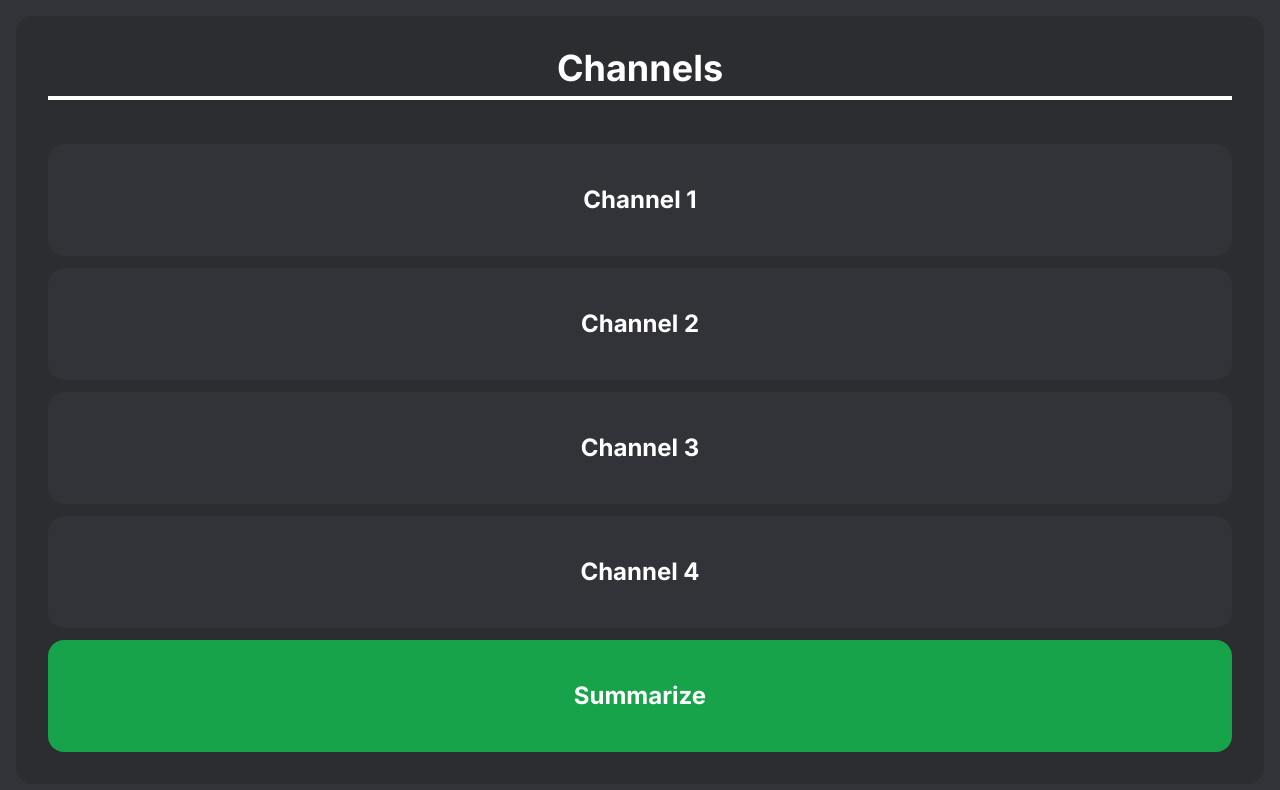
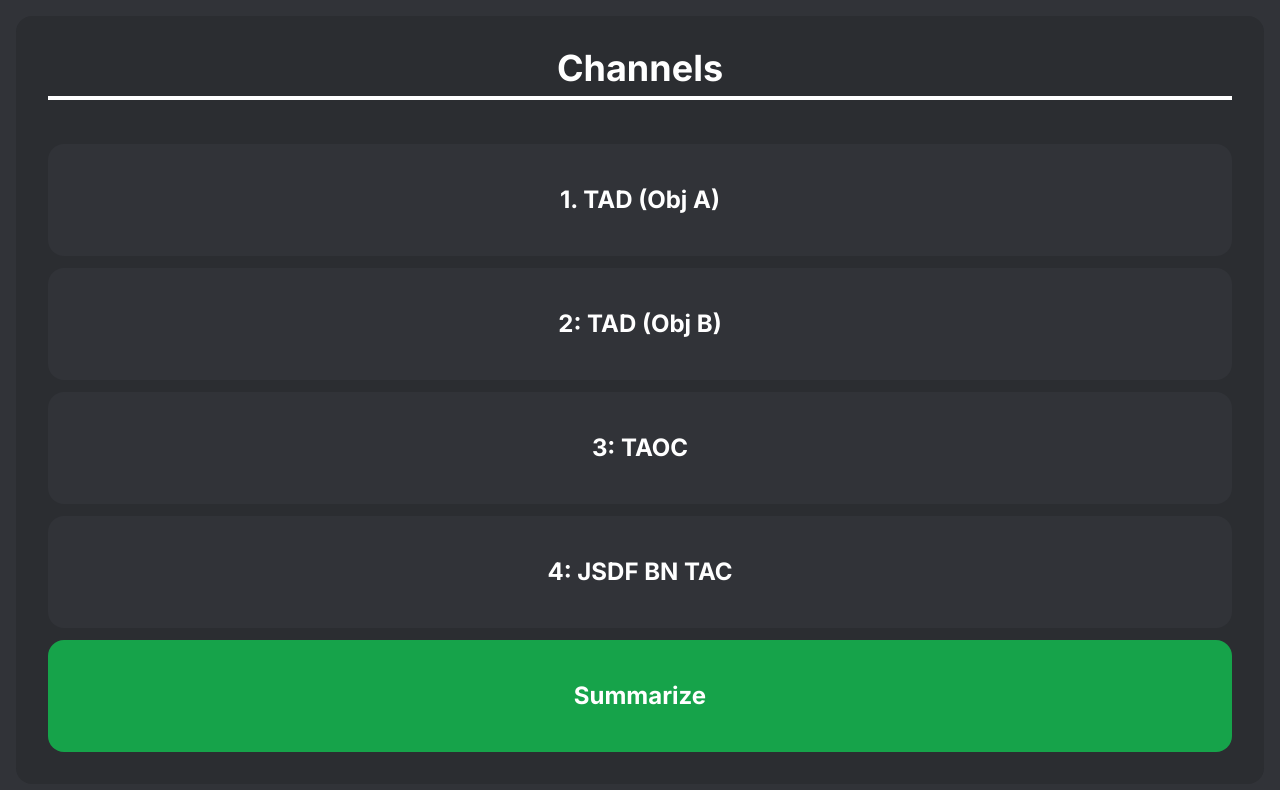
Before and after one commit to rraina/defense-tech-2024-rosetta, a Next.js app in the folder frontend/: page / in a window 1280 px wide. Shown: the top 790 px of the page. Built offline with nearby package versions, Linux system fonts and the light colour scheme; no server answers.

Commit message:
More changes

```diff
--- a/frontend/src/app/page.js
+++ b/frontend/src/app/page.js
@@ -48,43 +48,43 @@
         <h1 className="text-4xl font-bold mb-8 text-center text-white border-b-4 border-white pb-2">Channels</h1>
         {alertStatus1 ? (
           <div className={alertStyle}>
-            <button onClick={() => router.push("/conversation/OperationId1")}>Channel 1</button>
+            <button onClick={() => router.push("/conversation/1_TAD_OBJ_A")}>1. TAD (Obj A)</button>
             {/* <Link href="/conversation/OperationId1">Ben Brian OperationId1</Link> */}
           </div>
         ) : (
           <div className={normalStyle}>
-            <button onClick={() => router.push("/conversation/OperationId1")}>Channel 1</button>
+            <button onClick={() => router.push("/conversation/1_TAD_OBJ_A")}>1. TAD (Obj A)</button>
             {/* <Link href="/conversation/OperationId1">Ben Brian OperationId1</Link> */}
           </div>
         )}
 
         {alertStatus2 ? (
           <div className={alertStyle}>
-            <Link href="/conversation/OperationId2">Channel 2</Link>
+            <Link href="/conversation/2_TAD_OBJ_B">2: TAD (Obj B)</Link>
           </div>
         ) : (
           <div className={normalStyle}>
-            <Link href="/conversation/OperationId2">Channel 2</Link>
+            <Link href="/conversation/2_TAD_OBJ_B">2: TAD (Obj B)</Link>
           </div>
         )}
 
         {alertStatus3 ? (
           <div className={alertStyle}>
-            <Link href="/conversation/OperationId3">Channel 3</Link>
+            <Link href="/conversation/3_TAOC">3: TAOC</Link>
           </div>
         ) : (
           <div className={normalStyle}>
-            <Link href="/conversation/OperationId3">Channel 3</Link>
+            <Link href="/conversation/3_TAOC">3: TAOC</Link>
           </div>
         )}
 
         {alertStatus4 ? (
           <div className={alertStyle}>
-            <Link href="/conversation/OperationId4">Channel 4</Link>
+            <Link href="/conversation/4_JSDF_BN_TAC">4: JSDF BN TAC</Link>
           </div>
         ) : (
           <div className={normalStyle}>
-            <Link href="/conversation/OperationId4">Channel 4</Link>
+            <Link href="/conversation/4_JSDF_BN_TAC">4: JSDF BN TAC</Link>
           </div>
         )}
         <div className={summarizationStyle}>
--- a/frontend/src/components/chat.js
+++ b/frontend/src/components/chat.js
@@ -20,7 +20,7 @@
 
   try {
       // Send a POST request with the audio file
-      let response = await fetch(url+"channel/10?is_testing=true", {
+      let response = await fetch(url+"channel/10", {
           method: "POST",
           body: formData,
       });
@@ -51,7 +51,7 @@
     let msgArr = [];
 
     const fetchData = async () => {
-      const response = await fetch(`https://2c3e0608831a.ngrok.app/channel/${title[title.length-1]}/transcriptions?is_testing=true`); // Your API endpoint
+      const response = await fetch(`https://2c3e0608831a.ngrok.app/channel/${title[0]}/transcriptions`); // Your API endpoint
       const jsonData = await response.json();
 
       Object.keys(jsonData).forEach(key => {
@@ -97,7 +97,7 @@
 
       try {
         // Send a POST request with the audio file
-        let response = await fetch(`https://2c3e0608831a.ngrok.app/channels/query?query=${input}&is_testing=true`, {
+        let response = await fetch(`https://2c3e0608831a.ngrok.app/channels/query?query=${input}`, {
           method: "GET",
           headers: {
             'Content-Type': 'application/json',
@@ -133,7 +133,7 @@
 
     try {
       // Send a POST request with the audio file
-      let response = await fetch("https://2c3e0608831a.ngrok.app/channels/summarize?is_testing=true", {
+      let response = await fetch("https://2c3e0608831a.ngrok.app/channels/summarize", {
           method: "GET",
           headers: {
             'Content-Type': 'application/json',
@@ -167,7 +167,7 @@
     if (showOperator) {
       try {
         // Send a POST request with the audio file
-        let response = await fetch(`https://2c3e0608831a.ngrok.app/operator/summarize?operator_id=${input}&is_testing=true`, {
+        let response = await fetch(`https://2c3e0608831a.ngrok.app/operator/summarize?operator_id=${input}`, {
             method: "GET",
             headers: {
               'Content-Type': 'application/json',
@@ -202,7 +202,7 @@
 
     try {
       // Send a POST request with the audio file
-      let response = await fetch("https://2c3e0608831a.ngrok.app/channel/1/summarize?is_testing=true", {
+      let response = await fetch("https://2c3e0608831a.ngrok.app/channel/1/summarize", {
           method: "GET",
           headers: {
             'Content-Type': 'application/json',
@@ -258,9 +258,9 @@
       const formattedDate = `${year}-${month.toString().padStart(2, '0')}-${day.toString().padStart(2, '0')} ${hour.toString().padStart(2, '0')}:${minute.toString().padStart(2, '0')}:${second.toString().padStart(2, '0')}`;
 
       if (result.alert) {
-        setMessages([...messages, {type:"alert", body: file.name+" is uploaded.", date: formattedDate}]);
+        setMessages([...messages, {type:"alert", body: file.name+" is uploaded.", date: getTime()}]);
       } else {
-        setMessages([...messages, {type:"upload", body: file.name+" is uploaded.", date: formattedDate}]);
+        setMessages([...messages, {type:"upload", body: file.name+" is uploaded.", date: getTime()}]);
       }
     })
     .catch(error => console.error("File upload failed:", error));
```
